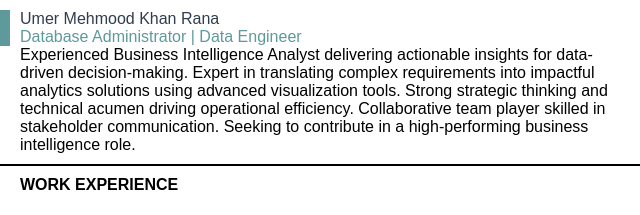
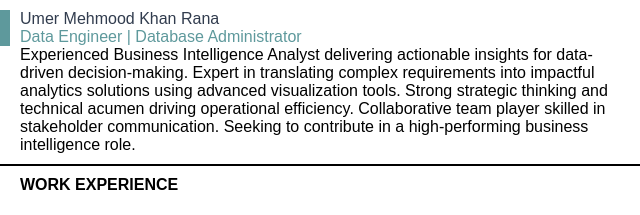
Before and after one commit to sipakhti/CV, a plain HTML site: page cv.html in a window 1280 px wide. Shown: the top 215 px of the page, 0-640 px from the left. Drawn offline with Linux system fonts and the light colour scheme.

```diff
--- a/cv.html
+++ b/cv.html
@@ -16,7 +16,7 @@
         <div class="halfcol">
             <div class="important-heading">
                 <h1 id="name">Umer Mehmood Khan Rana</h1>
-                <h3 id="current-designation" class="accent-color-green">Database Administrator | Data Engineer</h3>
+                <h3 id="current-designation" class="accent-color-green">Data Engineer | Database Administrator</h3>
 
             </div>
             <p>
```
